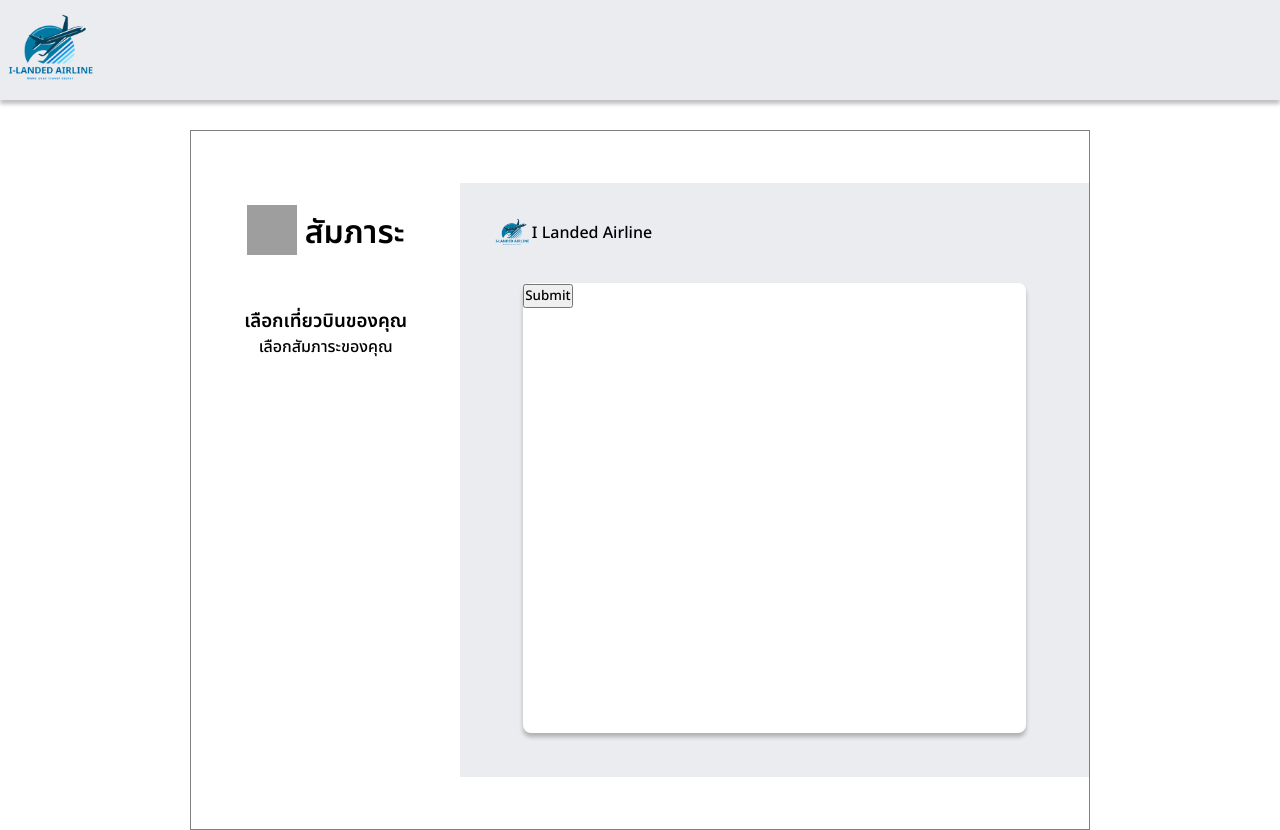
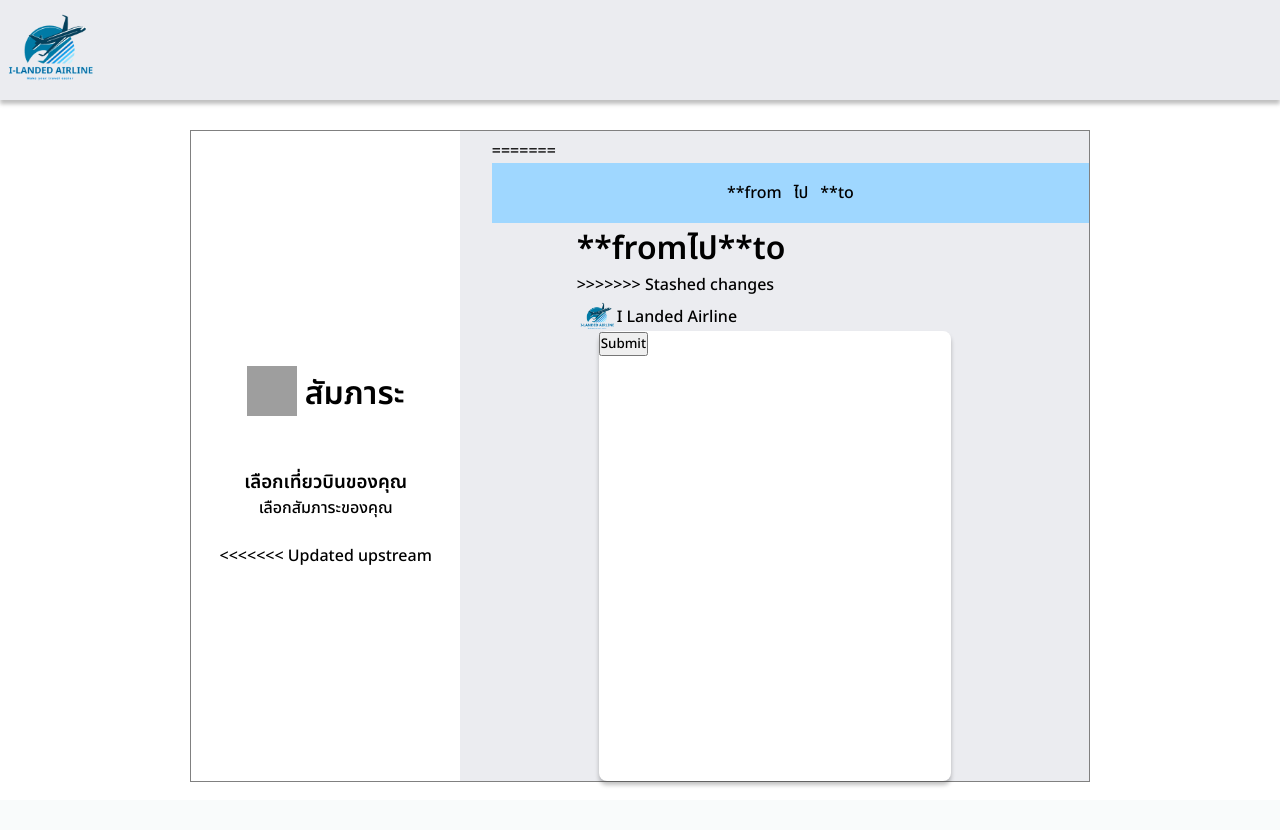
Before and after one commit to f5song/I-Landed-Airline, a PHP site: page /ISAD-ilal/baggage.php in a window 1280 px wide. After the commit the page ends 786 px from the top, so only its background shows below. Run offline with PHP 8.4, Linux system fonts and the light colour scheme; the visitor is signed in with stand-in values (Sample User, id 1); data that the repository does not hold is empty; grey boxes are pictures that could not be loaded.

Commit message:
baggage
sdf

```diff
--- a/PAGE/BAGGAGE/baggage.css
+++ b/PAGE/BAGGAGE/baggage.css
@@ -10,11 +10,10 @@
   border-color: gray;
   border-width: 1px;
   width: 900px;
-  height: 700px;
+  height: 100%;
   display: flex;
   flex-direction: column;
   align-items: center;
-  justify-content: center;
 }.backgroundlock{
   width: 100%;
   display: flex;
@@ -39,9 +38,14 @@
   height: 100%;
   display: flex;
   flex-direction: column;
+  justify-content: center;
+  align-items: center;
 }.righttop{
   width: 70%;
-  height: 100%;
+  display: flex;
+  flex-direction: column;
+  align-items: center;
+  justify-content: center;
   background-color: #ebecf0;
 }.img_baggage img{
   width: 50px;
@@ -85,9 +89,9 @@
   display: flex;
 }.content-box-right2{
   width: 100%;
-  height: 500px;
   display: flex;
-  justify-content: center;
+  flex-direction: column;
+  align-items: center;
 }.box-white{
   background-color: white;
   width: 80%;
--- a/PAGE/BAGGAGE/baggage.php
+++ b/PAGE/BAGGAGE/baggage.php
@@ -108,9 +108,25 @@ if ($result_baggage) {
                 <h3>เลือกเที่ยวบินของคุณ</h3>
                 <p1>เลือกสัมภาระของคุณ</p1>
             </div>
+<<<<<<< Updated upstream
         </div>
         <div class="righttop">
             <div class="contentright1">
+=======
+            <div class="contentleft3">
+                <p>**from</p>
+                <p>ไป</p>
+                <p>**to</p>
+            </div>
+        </div>
+        <div class="righttop">
+            <div class="contentright1">
+                <div class="topright1">
+                    <h1>**from</h1>
+                    <h1>ไป</h1>
+                    <h1>**to</h1>
+                </div>
+>>>>>>> Stashed changes
                 <div class="bottomright1">
                     <img src="./img/logo_for_baggage.png" alt="">
                     <p>I Landed Airline</p>
--- a/PAGE/SEAT/aircraft1/process_reservation.php
+++ b/PAGE/SEAT/aircraft1/process_reservation.php
@@ -41,9 +41,15 @@ if (count($seatNumbers) != count($passengerIDs))  {
         }
     }
 
+<<<<<<< Updated upstream
     header('Location: ../../BAGGAGE/baggage.php');
     exit;
 
+=======
+    // เปลี่ยนหน้าไปยัง "baggage.php"
+    header("Location: ../../BAGGAGE/baggage.php");
+    exit; // อย่าลืมใช้ exit เพื่อหยุดการดำเนินการของสคริปต์
+>>>>>>> Stashed changes
 
 }
 
```
Also changed, not shown: PAGE/BAGGAGE/process_baggage.php (added, +50 -0 lines), PAGE/SEAT/aircraft1/aircraft1.php (+10 -0 lines).
